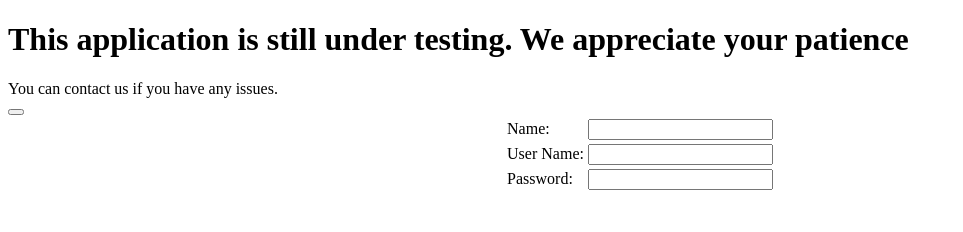
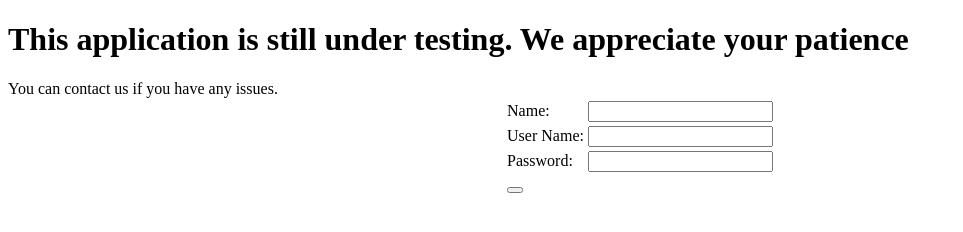
Before and after one commit to Pruthvi-Raj/Single-page-angularJS-apps, a plain HTML site: page index.html in a window 1280 px wide. Shown: the whole page, without its empty margins (0-963 px from the left). Drawn offline with Linux system fonts and the light colour scheme.

Commit message:
First UI commit proper11

```diff
--- a/index.html
+++ b/index.html
@@ -15,7 +15,7 @@
           <tr><td>Name:</td> <td><input type="text"></td></tr>
           <tr><td>User Name:</td><td><input type="text"></td></tr>
           <tr><td>Password:</td><td><input type="password"></td></tr>
-          <tr><button type="submit" value="Submit"></tr>
+          <tr><td><button type="submit" value="Submit"></td></tr>
         </tbody>
     </table>
     </div>
```
